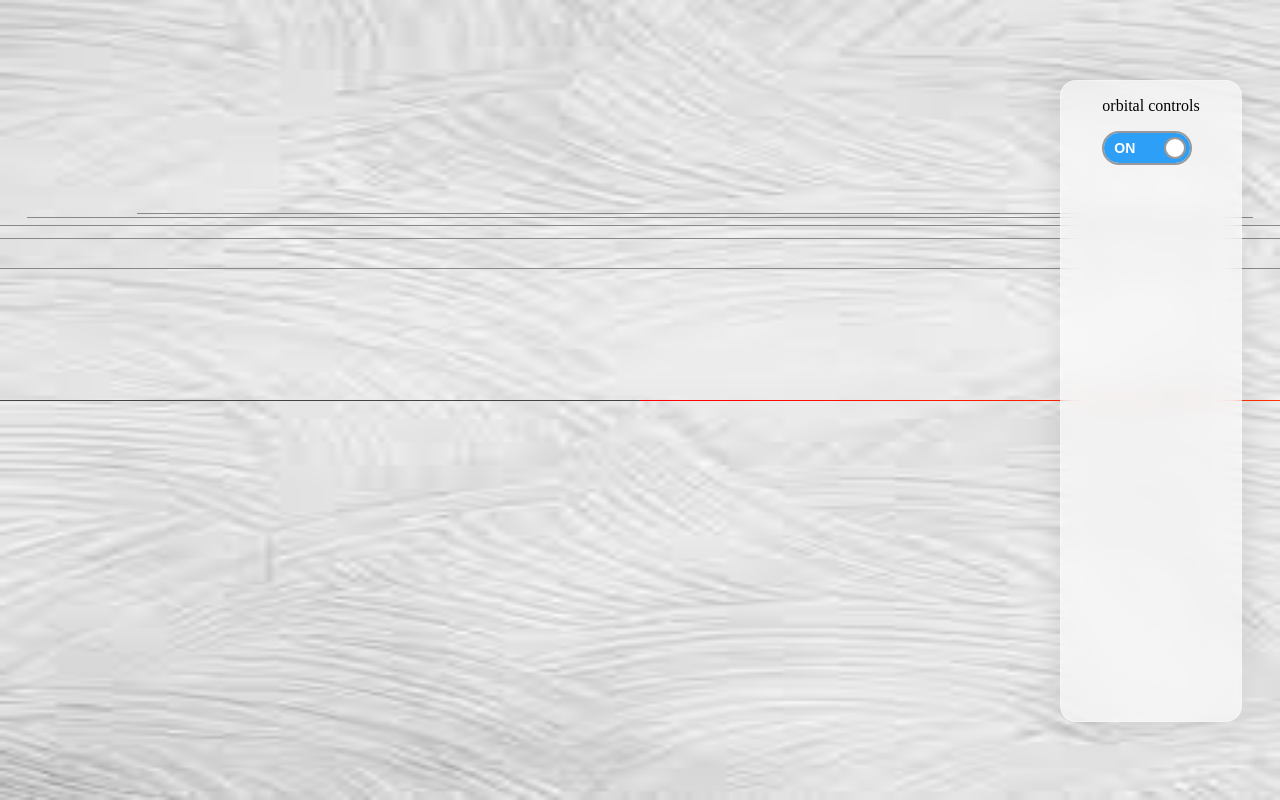
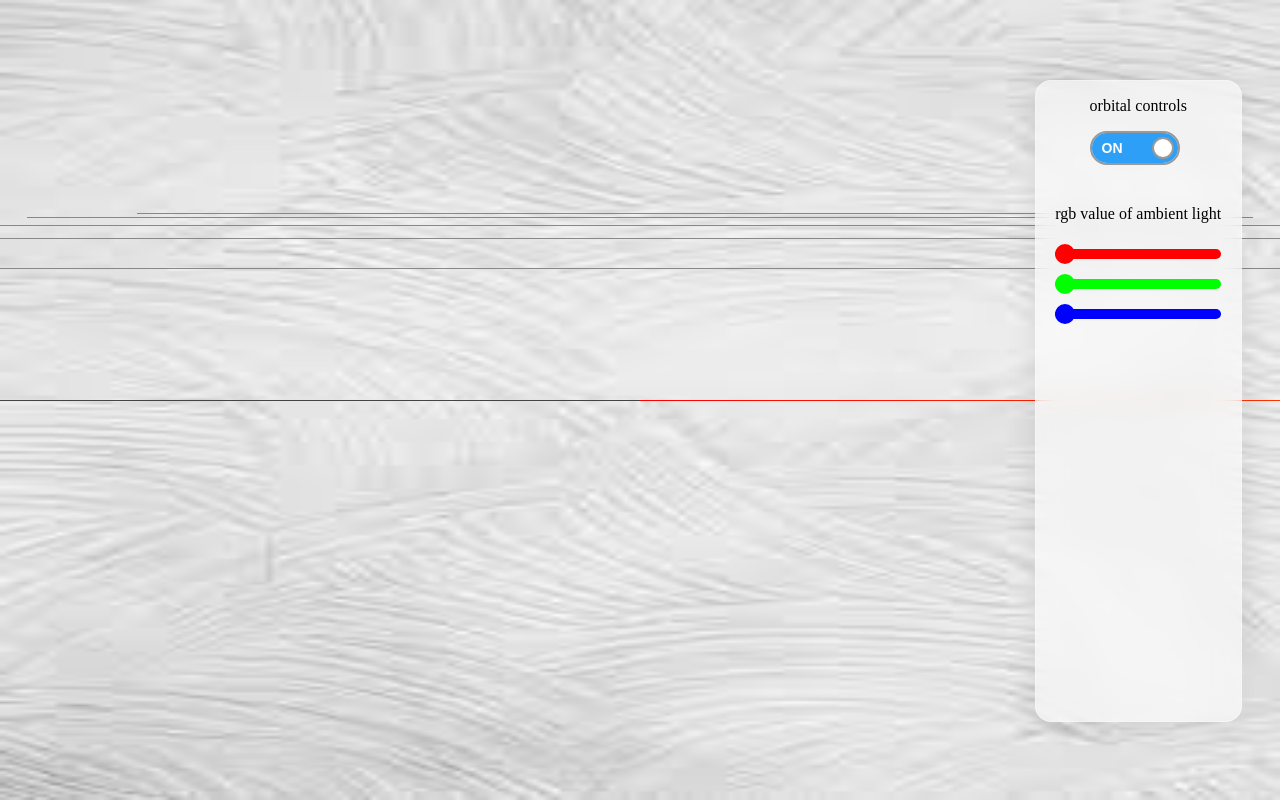
Before and after one commit to carter-h-ross/chess, a plain HTML site: page index.html in a window 1280 px wide. Drawn offline with Linux system fonts and the light colour scheme; no server answers; animation ran at ten frames a second.

Commit message:
Add files via upload

```diff
--- a/index.html
+++ b/index.html
@@ -17,14 +17,12 @@
         }
         .menu {
             position: fixed;
+            align-items: center;
             top: 10%;
             bottom: 10%;
             right: 3%;
-            width: 14%;
+            width: 16%;
             height: 80%;
-            display: flex;
-            flex-direction: row;
-            justify-content: center;
             /* From https://css.glass */
             background: rgba(255, 255, 255, 0.57);
             border-radius: 16px;
@@ -32,6 +30,8 @@
             backdrop-filter: blur(12.1px);
             -webkit-backdrop-filter: blur(12.1px);
             border: 1px solid rgba(255, 255, 255, 0.3);
+            display: flex;
+            flex-direction: column;
         }
         .onoffswitch {
             position: relative; width: 90px;
@@ -80,13 +80,88 @@
         .onoffswitch-checkbox:checked + .onoffswitch-label .onoffswitch-switch {
             right: 0px;
         }
+        #ambient-light-slider {
+            margin-top: 5vh;
+            display: flex;
+            flex-direction: column;
+            align-items: center;
+        }
+        #ambient-light-slider p {
+            margin-top: 0;
+        }
+        .slider {
+            margin-top: 10px;
+            margin-bottom: 10px;
+            -webkit-appearance: none;
+            width: 100%;
+            height: 10px;
+            border-radius: 5px;
+            outline: none;
+        }
+        #r-light::-webkit-slider-thumb {
+            -webkit-appearance: none;
+            appearance: none;
+            width: 20px;
+            height: 20px;
+            border-radius: 50%;
+            background: #ff0000; /* color of the slider thumb */
+            cursor: pointer;
+        }
+        #g-light::-webkit-slider-thumb {
+            -webkit-appearance: none;
+            appearance: none;
+            width: 20px;
+            height: 20px;
+            border-radius: 50%;
+            background: #00ff00; /* color of the slider thumb */
+            cursor: pointer;
+        }
+        #b-light::-webkit-slider-thumb {
+            -webkit-appearance: none;
+            appearance: none;
+            width: 20px;
+            height: 20px;
+            border-radius: 50%;
+            background: #0000ff; /* color of the slider thumb */
+            cursor: pointer;
+        }
+        #r-light::-moz-range-thumb {
+            width: 20px;
+            height: 20px;
+            border-radius: 50%;
+            background: #ff0000; /* color of the slider thumb */
+            cursor: pointer;
+        }
+        #r-light::-moz-range-thumb {
+            width: 20px;
+            height: 20px;
+            border-radius: 50%;
+            background: #00ff00; /* color of the slider thumb */
+            cursor: pointer;
+        }
+        #r-light::-moz-range-thumb {
+            width: 20px;
+            height: 20px;
+            border-radius: 50%;
+            background: #0000ff; /* color of the slider thumb */
+            cursor: pointer;
+        }
+        #r-light {
+            background: #ff0000;
+        }
+        #g-light {
+            background: #00ff00;
+        }
+        #b-light {
+            background: #0000ff;
+        }
     </style>
 
     <canvas id="bg"></canvas>
 
     <div class="menu">
 
-        <div>
+        <div id="orbital-contorls-switch">
             <p>orbital controls</p>
             <div class="onoffswitch">
                 <input type="checkbox" name="onoffswitch" class="onoffswitch-checkbox" id="orbital-on-off" tabindex="0" checked>
@@ -97,6 +172,13 @@
             </div>
         </div>
 
+        <div id="ambient-light-slider">
+            <p>rgb value of ambient light</p>
+            <input type="range" min="0" max="255" value="0" class="slider" id="r-light" aria-label="Red">
+            <input type="range" min="0" max="255" value="0" class="slider" id="g-light" aria-label="Green">
+            <input type="range" min="0" max="255" value="0" class="slider" id="b-light" aria-label="Blue">
+        </div>
+
     </div>
 
     <script src="bundle.js"></script>
```
Also changed, not shown: bundle.js.
